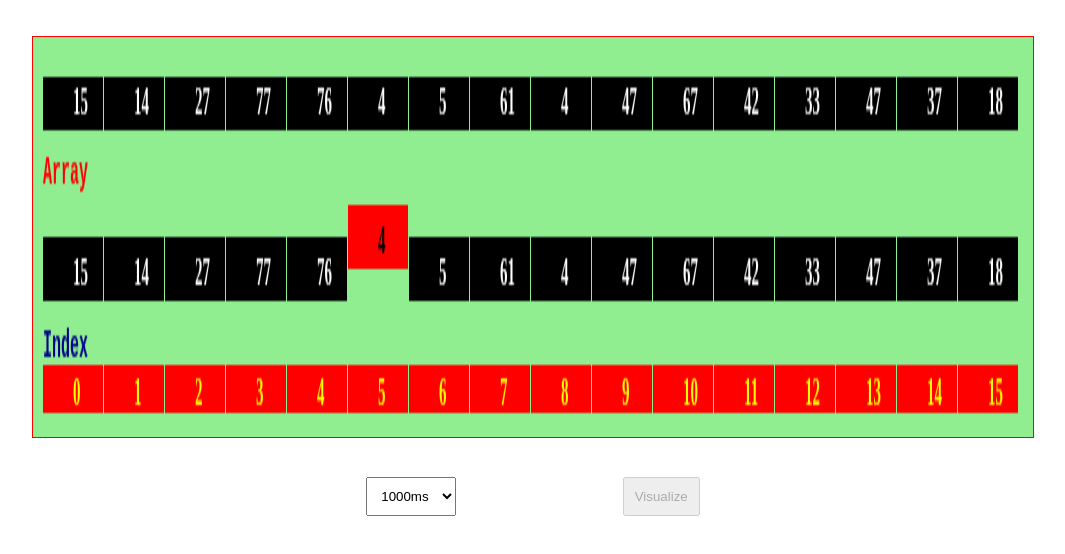
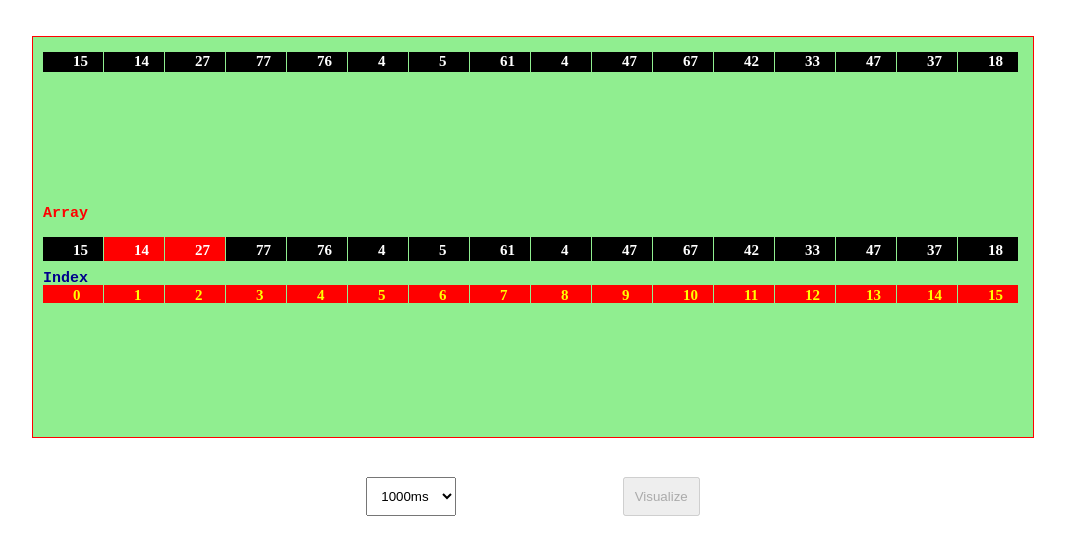
Before and after one commit to erenyeager101/DSA-multi-Algo-Simulator, a website: page templates/sort_array/selection.html in a window 1280 px wide. Both pictures are taken after a click on the button "Visualize". Shown: the part 66-620 px from the top of the page, without its empty margins (107-1172 px from the left). Drawn offline with Linux system fonts and the light colour scheme.

Commit message:
Update selection.html

```diff
--- a/templates/sort_array/selection.html
+++ b/templates/sort_array/selection.html
@@ -7,7 +7,6 @@
             box-sizing: border-box;
             margin: 0;
             padding: 0;
-
         }
 
         body {
@@ -40,85 +39,29 @@
             justify-content: space-around;
         }
 
-		.arr__delete, .arr__insert, .arr__search {
-			padding: 10px 30px;
-		}
-
-		.arr__peek__input {
-			width: 60px;
+        .arr__visualize {
             padding: 10px;
-		}
-
-		.color__scheme {
-			display: flex;
-			padding: 10px;
-			justify-content: space-between;
-			border: 1px solid lightgreen;
-			margin-right: 5px;
-		}
-
-		.color__scheme > span:nth-child(1) {
-			height: 20px;
-			width: 20px;
-			padding: 5px;
-			margin-right: 20px;
-			background: lightgreen;
-		}
-
-
-		.color__scheme > span:nth-child(2) {
-			font-weight: bolder;
-			color: gray;
-			margin: 0px 20px 0 0 ;
-
-		}
-
-		.insert__details {
-			display: flex;
-			justify-content: center;
-			align-self: center;
-			padding: 20px;
-			background: lightgreen;
-		}
-		.insert__details > * {
-			padding: 10px;
-		}
-
-		.insert__details label {
-			font-weight: bold;
-			color: red;
-		}
-
-		.insert__submit > button, .insert__details input, .delete__submit > button {
-			padding: 10px;
-		}
-
-		.arr__visualize {
-			padding : 10px;
         }
 
         .arr__controllers > select {
             padding: 10px;
         }
-
     </style>
     <meta charset="utf-8">
     <meta name="viewport" content="width=device-width, initial-scale=1, shrink-to-fit=no">
 </head>
 <body>
     <p>Selection Sort</p>
-	<canvas class='grid' width='1000',height='400px'>
-
-	</canvas>
+    <canvas class='grid' width='1000' height='400'></canvas>
 
     <div class="arr__controllers">
         <select class="select__value">
-			<option value="10">10ms </option>
+            <option value="10">10ms</option>
             <option value="100">100ms</option>
             <option value="200">200ms</option>
             <option value="500">500ms</option>
             <option selected value="1000">1000ms</option>
-			<option selected value="2000">2000ms</option>
+            <option value="2000">2000ms</option>
         </select>
         <div>
             <button class="arr__visualize">Visualize</button>
@@ -126,37 +69,19 @@
     </div>
 
     <script>
+        let arr = [];
+        let max = 100;
+        let time_delay = 1000;
+        let size = 16;
+        const canvas = document.querySelector('canvas');
+        const ctx = canvas.getContext("2d");
+        const max_width = canvas.width;
+        const max_height = canvas.height;
+        const rect = { width: 60, height: 24 };
+        let counts = 0;
 
-	</script>
-</body>
-</html>
-
-
-	<script>
-
-// MAIN
-	arr =[];
-	max = 100;
-	time_delay = 1000;
-	size = 16;
-	canvas = document.querySelector('canvas');
-	max_width = canvas.width;
-	max_height = canvas.height;
-	serach_url = 'search.html'
-	ctx = canvas.getContext("2d");
-	rect = {
-		width: 60,
-		height: 24
-	}
-	counts = 0;
-
-	init();
-	animate();
-
-
-// utility
         function randomize_an_array() {
-		for(let i=0; i<size; i++) {
+            for (let i = 0; i < size; i++) {
                 arr[i] = Math.floor(Math.random() * max + 1);
             }
         }
@@ -164,53 +89,49 @@
         function init() {
             randomize_an_array();
             add_listeners();
-			if(localStorage.getItem("array_sort_time")) {
+            if (localStorage.getItem("array_sort_time")) {
                 time_delay = +localStorage.getItem("array_sort_time");
             }
             document.querySelector(`[value="${time_delay}"]`).selected = true;
         }
 
         function add_listeners() {
-
             document.querySelector(".arr__visualize").addEventListener("click", () => {
                 document.querySelector(".arr__visualize").disabled = true;
-			bubble_sort();
-		})
+                selection_sort();
+            });
 
-		document.querySelector(".select__value").addEventListener("click", (e) => {
-			p = +e.target.value;
+            document.querySelector(".select__value").addEventListener("change", (e) => {
+                const p = +e.target.value;
                 localStorage.setItem("array_sort_time", p);
-			window.location.reload();
-		})
+                time_delay = p;
+            });
         }
 
-
-
-	function clear(x1=0, y1=0, width=max_width, height=max_height) {
+        function clear(x1 = 0, y1 = 0, width = max_width, height = max_height) {
             ctx.fillStyle = 'lightgreen';
-			ctx.fillRect(x1, y1, width, height)
+            ctx.fillRect(x1, y1, width, height);
         }
 
-
-	async function bubble_sort() {
-		for(let i=0; i < size; i++) {
-			let pos = i;
-			for(let j = i + 1; j < size; j++) {
-				if(arr[j] < arr[pos]) {
-					pos = j;
-					await sleep(time_delay).then(() => {
-						animate(j, pos);
-					})
+        async function selection_sort() {
+            for (let i = 0; i < size; i++) {
+                let minIndex = i;
+                for (let j = i + 1; j < size; j++) {
+                    if (arr[j] < arr[minIndex]) {
+                        minIndex = j;
+                    }
+                    await sleep(time_delay);
+                    animate(j, minIndex);
+                }
+                if (minIndex !== i) {
+                    let temp = arr[i];
+                    arr[i] = arr[minIndex];
+                    arr[minIndex] = temp;
+                    await sleep(time_delay);
+                    animate(i, minIndex);
                 }
             }
-			let temp = arr[pos];
-			arr[pos] = arr[i];
-			arr[i] = temp;
-			await sleep(time_delay).then(() => {
-				animate(i, pos);
-			})
-		}
-		animate();
+            animate(); // Final visualization
         }
 
         function create_copy_array(arr) {
@@ -218,78 +139,56 @@
                 ctx.fillStyle = "black";
                 ctx.fillRect(i * rect.width + i + 10, 15, rect.width, rect.height - 4);
                 ctx.fillStyle = 'white';
-			ctx.font = 'bold 15px ubuntu'
-			ctx.fillText(`${e}`, i * rect.width + i + rect.width/2 + 10, rect.height + 5)
-			ctx.fillStyle = 'black';
-		})
+                ctx.font = 'bold 15px ubuntu';
+                ctx.fillText(`${e}`, i * rect.width + i + rect.width / 2 + 10, rect.height + 5);
+            });
         }
 
-	function line(x1, x2, y1, y2) {
-		ctx.beginPath();
-		ctx.moveTo(x1, y1);
-		ctx.lineTo(x2, y2);
-		ctx.stroke();
+        function animate(m = -1, n = -1) {
+            clear(0, 40, max_width, max_height);
+            if (counts == 0) {
+                create_copy_array(arr);
+            }
+            counts++;
+
+            arr.forEach((e, i) => {
+                ctx.fillStyle = "black";
+                if ((m === i && m >= 0) || (n === i && m >= 0)) {
+                    ctx.fillStyle = "red";
+                }
+                ctx.fillRect(i * rect.width + i + 10, max_height / 2, rect.width, rect.height);
+                ctx.fillStyle = 'white';
+                ctx.font = 'bold 15px ubuntu';
+                ctx.fillText(`${e}`, i * rect.width + i + rect.width / 2 + 10, max_height / 2 + rect.height * (3 / 4));
+            });
+
+            let indices = [];
+            for (let i = 0; i < size; i++) {
+                indices.push(i);
             }
 
-	function animate(m=-1, n=-1) {
-		clear(0, 40, max_width, max_height);
-		if(counts == 0) {
-			create_copy_array(arr);
+            indices.forEach((e, i) => {
+                ctx.fillStyle = "red";
+                ctx.fillRect(i * rect.width + i + 10, max_height / 2 + 2 * rect.height, rect.width, rect.height * (3 / 4));
+                ctx.fillStyle = 'yellow';
+                ctx.font = 'bold 15px ubuntu';
+                ctx.fillText(`${e}`, i * rect.width + i + rect.width / 2 + 10, max_height / 2 + rect.height * (3 / 4) + (7.5 / 4) * rect.height);
+            });
 
-		}
-		counts++;
-		arr.forEach((e, i) => {
-			ctx.fillStyle = "black";
-			if((m == i && m >= 0) || (n == i && m >= 0)) {
-				ctx.fillStyle = "red";
-			}
-			if((m == i && m >= 0) || (n == i && m >= 0)) {
-				ctx.fillRect(i * rect.width + i + 10, max_height/2 - rect.height/2, rect.width, rect.height);
-			}
-			else {
-				ctx.fillRect(i * rect.width + i + 10, max_height/2, rect.width, rect.height);
-			}
-			ctx.fillStyle = 'white';
-			ctx.font = 'bold 15px ubuntu'
-
-			if((m == i && m >= 0) || (n == i && m >= 0)) {
-				ctx.font = 'bold 15px ubuntu'
-				ctx.fillStyle = "black";
-				ctx.fillText(`${e}`, i * rect.width + i + rect.width/2 + 10, max_height/2 + rect.height * (3/4) - rect.height / 2)
-
-			}
-			else {
-				ctx.fillText(`${e}`, i * rect.width + i + rect.width/2 + 10, max_height/2 + rect.height * (3/4))
-			}
-			ctx.fillStyle = 'black';
-		})
-
-		let p = [];
-		for(let i=0; i<size; i++) {
-			p.push(i);
-		}
-
-		p.forEach((e, i) => {
-			ctx.fillStyle = "red";
-			ctx.fillRect(i * rect.width + i + 10, max_height/2 + 2 * rect.height, rect.width, rect.height * (3 / 4));
-			ctx.fillStyle = 'yellow';
-			ctx.font = 'bold 15px ubuntu'
-			ctx.fillText(`${e}`, i * rect.width + i + rect.width/2 + 10, max_height/2 + rect.height * (3/4) + (7.5 / 4) * rect.height)
-			ctx.fillStyle = 'black';
-		})
             ctx.fillStyle = "red";
             ctx.font = "bolder 15px monospace";
-		ctx.fillText("Array", 10, max_height/2 - 20)
+            ctx.fillText("Array", 10, max_height / 2 - 20);
             ctx.fillStyle = "darkblue";
             ctx.font = "bolder 15px monospace";
-		ctx.fillText("Index", 10, max_height/2 + 45)
-
+            ctx.fillText("Index", 10, max_height / 2 + 45);
         }
-
 
         function sleep(ms) {
             return new Promise(resolve => setTimeout(resolve, ms));
         }
+
+        init();
+        animate();
     </script>
 </body>
 </html>
```
Lines whose indentation alone changed are shown as unchanged.
